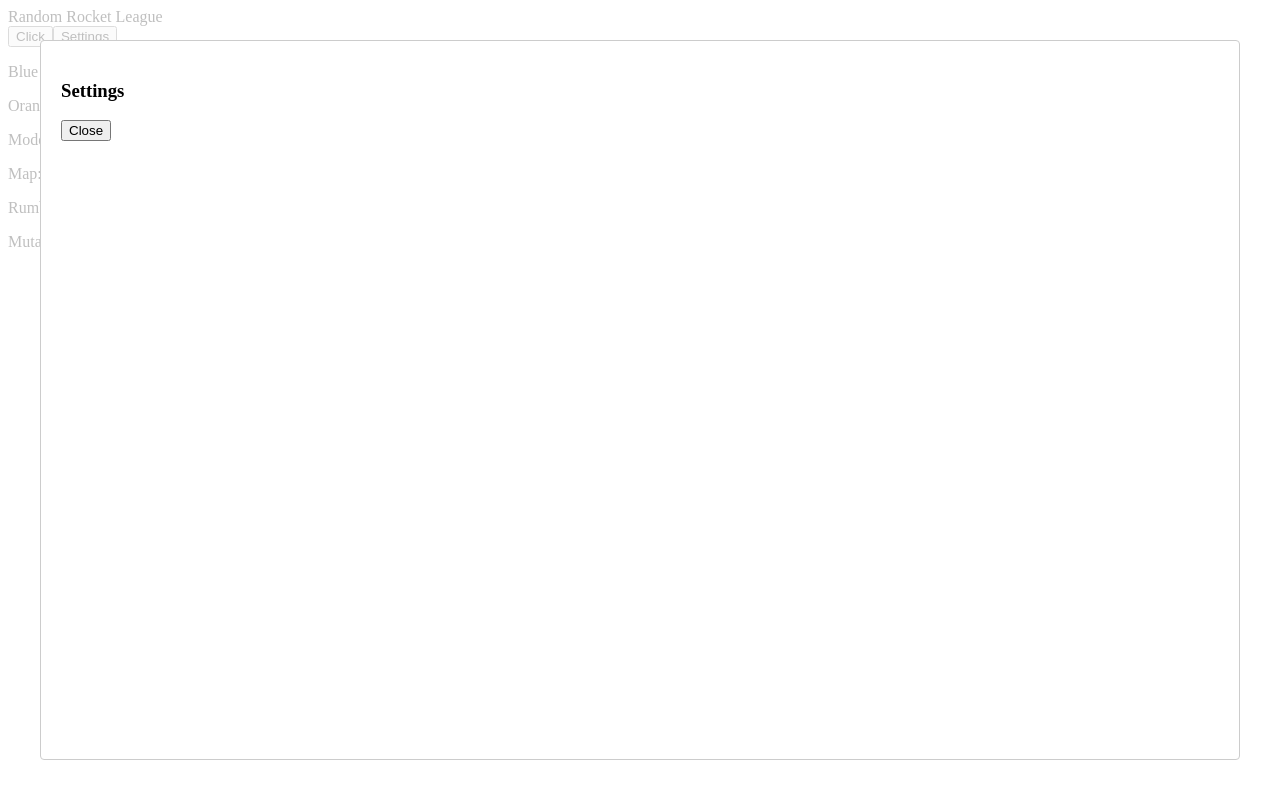
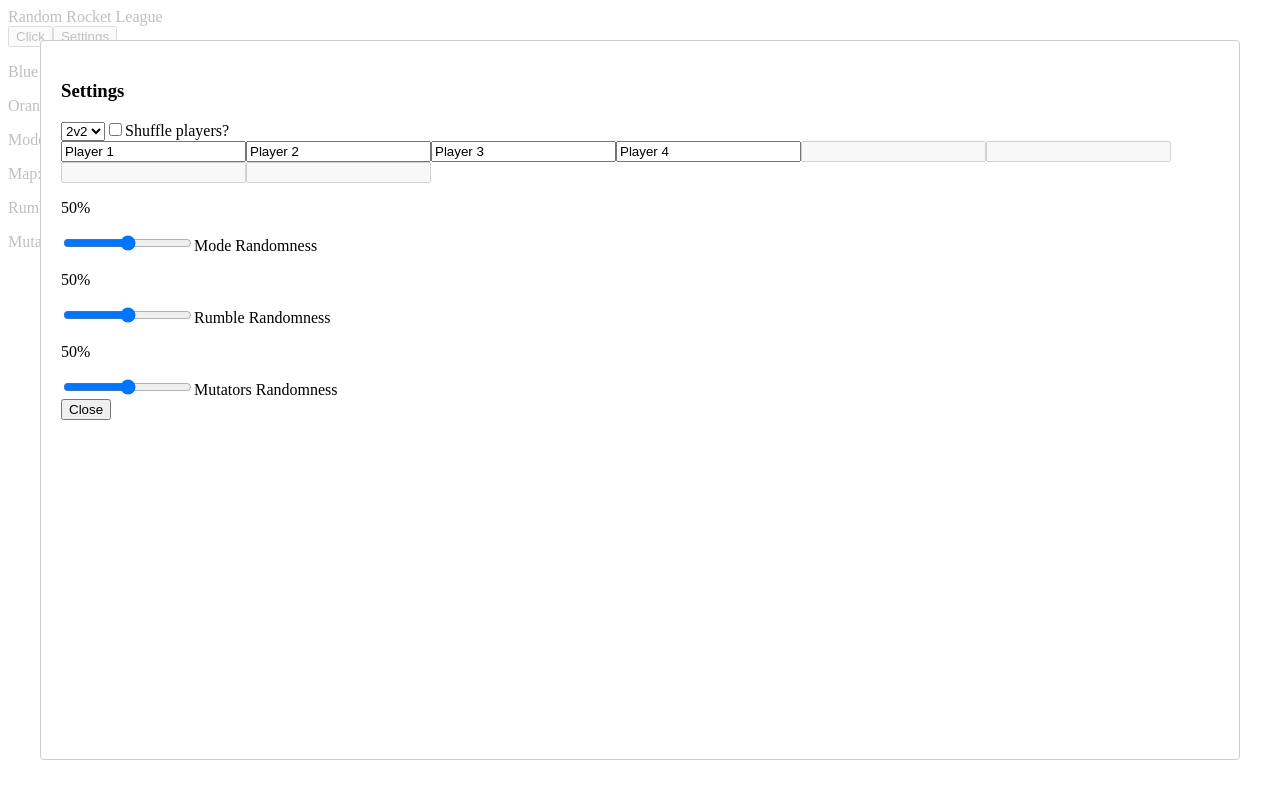
Before and after one commit to mashw/RandomRL-app, a React (Create React App) app: page / in a window 1280 px wide. Both pictures are taken after a click on the button "Settings". Built offline with nearby package versions, Linux system fonts and the light colour scheme.

Commit message:
Added modal and settings

```diff
--- a/src/App.js
+++ b/src/App.js
@@ -1,46 +1,75 @@
 import React, { useReducer, useState } from 'react';
 import BackPanel from './components/back-panel';
-import { defaultMatch, defaultSettings } from './util/defaults.js';
+import { defaultMatch, defaultSettings, defaultValues } from './util/defaults.js';
 import FrontPanel from './components/front-panel';
+import { getClosest } from './util/helper-functions';
 import { matchReducer } from './reducers/match-reducer';
+import { valuesReducer } from './reducers/values-reducer';
 import { settingsReducer } from './reducers/settings-reducer';
 import SettingsModal from './components/modal.js';
 import StateContext from './context/state-context';
 
-
-
 function App() {
-  const [modalState, toggleModal] = useState(false);
-  const [match, matchDispatch] = useReducer(matchReducer, defaultMatch);
-  const [settings, settingsDispatch] = useReducer(settingsReducer, defaultSettings);
+	const [ modalState, toggleModal ] = useState(false);
+	const [ match, matchDispatch ] = useReducer(matchReducer, defaultMatch);
+	const [ settings, settingsDispatch ] = useReducer(settingsReducer, defaultSettings);
+	const [ values, valuesDispatch ] = useReducer(valuesReducer, defaultValues);
 
 	const generateMatch = () => {
 		new Promise((resolve, reject) => {
-      resolve(matchDispatch({ type: 'GENERATE_MATCH' }));
+			resolve(matchDispatch({ type: 'GENERATE_MATCH', values }));
 		})
 			.then(() => {
-       matchDispatch({ type: 'GENERATE_MAP' })
-      }
-    )
+				matchDispatch({ type: 'GENERATE_MAP' });
+			})
 			.then(() => {
-      matchDispatch({ type: 'GENERATE_PLAYERS' })
-     }
-   )
+				const playerCount = settings.teamSize * 2;
+				const playerArray = Object.values(settings.players).slice(0, playerCount);
+				const shuffle = settings.shufflePlayers;
+				matchDispatch({ type: 'GENERATE_TEAMS', playerCount, playerArray, shuffle });
+			})
 			.then(() => {
-       matchDispatch({ type: 'GENERATE_MUTATORS' })
-      }
-    )
-    .then(() => {
-      console.log(match)
-    })
-  }
+				matchDispatch({ type: 'GENERATE_MUTATORS' });
+			});
+	};
+
+	const setTeamSize = (e) => {
+		const teamSize = e.target.value;
+		settingsDispatch({ type: 'SET_TEAM_SIZE', teamSize });
+	};
+
+	const setShufflePlayers = (e) => {
+		const shuffleValue = e.target.checked;
+		settingsDispatch({ type: 'SET_SHUFFLE_PLAYERS', shuffleValue });
+	};
+
+	const setPlayerNames = (e) => {
+		const playerId = e.target.name;
+		const playerName = e.target.value;
+		settingsDispatch({ type: 'SET_PLAYER_NAMES', playerId, playerName });
+	};
+
+	const setValue = (e) => {
+    const name = e.target.name;
+    //Rounds values up or down to closest 10 on sliders for "click" points
+		const value = getClosest(e.target.value);
+		valuesDispatch({ type: 'SET_VALUE', name, value });
+	};
 
 	return (
-    <StateContext.Provider value={ { match } }>
+		<StateContext.Provider value={{ match, settings, values }}>
 			Random Rocket League
-      <FrontPanel generateMatch={generateMatch} modalState={modalState} toggleModal={toggleModal}/>
+			<FrontPanel generateMatch={generateMatch} modalState={modalState} toggleModal={toggleModal} />
 			<BackPanel />
-      <SettingsModal modalState={modalState} toggleModal={toggleModal}/>
+			<SettingsModal
+				modalState={modalState}
+				toggleModal={toggleModal}
+				settings={settings}
+				setValue={setValue}
+				setPlayerNames={setPlayerNames}
+				setShufflePlayers={setShufflePlayers}
+				setTeamSize={setTeamSize}
+			/>
 		</StateContext.Provider>
 	);
 }
--- a/src/components/back-panel.js
+++ b/src/components/back-panel.js
@@ -2,19 +2,18 @@ import React, { useContext } from 'react';
 import StateContext from '../context/state-context';
 import Mutators from './mutators';
 
+const BackPanel = () => {
+	const state = useContext(StateContext);
+	return (
+		<div>
+			<p>Blue Team: {state.match.blueTeam}</p>
+			<p>Orange Team: {state.match.orangeTeam} </p>
+			<p>Mode: {state.match.mode}</p>
+			<p>Map: {state.match.map}</p>
+			<p>Rumble: {state.match.rumble}</p>
+			{state.match.mutatorSetting === false ? <p>Mutators: Off</p> : <Mutators />}
+		</div>
+	);
+};
 
-const BackPanel = () => {
-  const state = useContext(StateContext);
-  return (
-        <div>
-            <p>Blue Team: { state.match.team1 }</p>
-            <p>Orange Team: { state.match.team2 } </p>
-            <p>Mode: { state.match.mode }</p>
-            <p>Map: { state.match.map }</p>
-            <p>Rumble: { state.match.rumble }</p>
-            { state.match.mutatorSetting === false ? <p>Mutators: Off</p> : <Mutators/> }
-        </div>
-    )
-}
-
-export {BackPanel as default};
+export { BackPanel as default };
--- a/src/components/front-panel.js
+++ b/src/components/front-panel.js
@@ -1,9 +1,6 @@
-import React, { useContext } from 'react';
-
-import StateContext from '../context/state-context';
+import React from 'react';
 
 const FrontPanel = (props) => {
-  const state = useContext(StateContext);
   return (
       <div>
         <button onClick={() => props.generateMatch()}>Click</button>
--- a/src/components/modal.js
+++ b/src/components/modal.js
@@ -1,7 +1,11 @@
-import React from 'react';
+import React, {useContext} from 'react';
 import Modal from 'react-modal';
+import StateContext from '../context/state-context';
+import { sliderTooltips } from '../util/helper-functions';
 
 const SettingsModal = (props) => {
+  const teamSize = props.settings.teamSize;
+  const state = useContext(StateContext);
   return (
     <Modal
       isOpen={!!props.modalState} //'!!' Converts to true boolean values
@@ -10,6 +14,52 @@ const SettingsModal = (props) => {
       shouldCloseOnEsc={true}
     >
       <h3>Settings</h3>
+
+      {/* Team Size Dropdown */}
+      <select value={state.settings.teamSize} name="teams" onChange={(e) => props.setTeamSize(e)}>
+        <option value={1}>1v1</option>
+        <option value={2}>2v2</option>
+        <option value={3}>3v3</option>
+        <option value={4}>4v4</option>
+      </select>
+
+      {/* Shuffle Players Checkbox */}
+      <input type="checkbox" name="shufflePlayers" onChange={(e) => props.setShufflePlayers(e)} checked={state.settings.shufflePlayers}/>Shuffle players?
+
+
+      {/* Player Name Inputs */}
+      <div>
+        <input type="text" maxLength="15" name="player1" value={state.settings.players.player1} onChange={ (e) => props.setPlayerNames(e) }/>
+        <input type="text" maxLength="15" name="player2" value={state.settings.players.player2} onChange={ (e) => props.setPlayerNames(e) } />
+        {teamSize > 1 ? <input type="text" maxLength="15" name="player3" value={state.settings.players.player3} onChange={ (e) => props.setPlayerNames(e) }/> : <input type="text" name="player3" disabled />}
+        {teamSize > 1 ? <input type="text" maxLength="15" name="player4" value={state.settings.players.player4} onChange={ (e) => props.setPlayerNames(e) }/> : <input type="text" name="player4" disabled/>}
+        {teamSize > 2 ? <input type="text" maxLength="15" name="player5" value={state.settings.players.player5} onChange={ (e) => props.setPlayerNames(e) }/> : <input type="text" name="player5" disabled/>}
+        {teamSize > 2 ? <input type="text" maxLength="15" name="player6" value={state.settings.players.player6} onChange={ (e) => props.setPlayerNames(e) }/> : <input type="text" name="player6" disabled/>}
+        {teamSize > 3 ? <input type="text" maxLength="15" name="player7" value={state.settings.players.player7} onChange={ (e) => props.setPlayerNames(e) }/> : <input type="text" name="player7" disabled/>}
+        {teamSize > 3 ? <input type="text" maxLength="15" name="player8" value={state.settings.players.player8} onChange={ (e) => props.setPlayerNames(e) }/> : <input type="text" name="player8" disabled/>}
+      </div>
+
+      {/* Randomness Range Inputs */}
+      <div>
+        <div>
+          <p>{sliderTooltips(state.values.modeValue)}</p>
+          {/* Value * 100 for range slider to update value correctly as / 100 in match reducer */}
+          <input type="range" min="0" max="100" value={state.values.modeValue * 100} name="modeValue" onChange={ (e) => props.setValue(e) }/>
+          <label for="modeValue">Mode Randomness</label>
+        </div>
+        <div>
+          <p>{sliderTooltips(state.values.rumbleValue)}</p>
+          <input type="range" min="0" max="100" value={state.values.rumbleValue * 100} name="rumbleValue" onChange={ (e) => props.setValue(e) }/>
+          <label for="rumbleValue">Rumble Randomness</label>
+        </div>
+        <div>
+          <p>{sliderTooltips(state.values.mutatorValue)}</p>
+          <input type="range" min="0" max="100" value={state.values.mutatorValue * 100} name="mutatorValue" onChange={ (e) => props.setValue(e) }/>
+          <label for="mutatorValue">Mutators Randomness</label>
+        </div>
+      </div>
+
+
       <button onClick={() => props.toggleModal(false)}>Close</button>
     </Modal>
   )
--- a/src/reducers/match-reducer.js
+++ b/src/reducers/match-reducer.js
@@ -1,14 +1,14 @@
 import { arrays } from '../util/arrays';
-import { getRandom } from '../util/helper-functions';
+import { shuffleArray, getRandom, getTeamString } from '../util/helper-functions';
 
 export const matchReducer = (match, action) => {
+  console.log(action.values);
   switch(action.type) {
     case 'GENERATE_MATCH': {
-      console.log(action.players)
       return {
-        mode: (Math.random() <= 0.5) ? "Soccar" : getRandom(arrays.mode),
-        rumble: (Math.random() <= 0.6) ? "Off" : getRandom(arrays.rumble),
-        mutatorSetting: (Math.random() <= 0.5) ? false : true
+        mode: (Math.random() >= action.values.modeValue) ? "Soccar" : getRandom(arrays.mode),
+        rumble: (Math.random() >= action.values.rumbleValue) ? "Off" : getRandom(arrays.rumble),
+        mutatorSetting: (Math.random() >= action.values.mutatorValue) ? false : true
       }
     }
     case 'GENERATE_MAP': {
@@ -23,29 +23,41 @@ export const matchReducer = (match, action) => {
         })(match.mode)
       }
     }
+    case 'GENERATE_TEAMS': {
+      const playerCount = action.playerCount;
+      const playerArray = action.playerArray;
+      const shuffle = action.shuffle;
+      const shuffledPlayerArray = shuffleArray(playerArray);
+
+      return {
+      ...match,
+      blueTeam: (shuffle ? getTeamString(shuffledPlayerArray.slice(0, playerCount / 2)) : getTeamString(playerArray.slice(0, playerCount / 2))),
+      orangeTeam: (shuffle ? getTeamString(shuffledPlayerArray.slice(playerCount / 2, playerCount)) : getTeamString(playerArray.slice(playerCount / 2, playerCount))),
+      }
+    }
     case 'GENERATE_MUTATORS': {
       return {
         ...match,
-        series: (Math.random() <= 0.9) ? "1" : getRandom(arrays.series),
-        maxScore: (Math.random() <= 0.8) ? "Unlimited" : getRandom(arrays.maxScore),
-        overtime: (Math.random() <= 0.6) ? "Unlimited" : getRandom(arrays.overtime),
-        gameSpeed: (Math.random() <= 0.6) ? "Default" : getRandom(arrays.gameSpeed),
-        ballSpeed: (Math.random() <= 0.6) ? "Default" : getRandom(arrays.ballSpeed),
+        series: (Math.random() >= 0.05) ? "1" : getRandom(arrays.series),
+        maxScore: (Math.random() >= 0.5) ? "Unlimited" : getRandom(arrays.maxScore),
+        overtime: (Math.random() >= 0.5) ? "Unlimited" : getRandom(arrays.overtime),
+        gameSpeed: (Math.random() >= 0.5) ? "Default" : getRandom(arrays.gameSpeed),
+        ballSpeed: (Math.random() >= 0.5) ? "Default" : getRandom(arrays.ballSpeed),
         ballType:  ((mode) => {
           switch(mode) {
            case 'Hockey': return 'Puck';
            case 'Dropshot': return 'Default';
-           default: return (Math.random() <= 0.6) ? "Default" : getRandom(arrays.ballType);
+           default: return (Math.random() >= 0.5) ? "Default" : getRandom(arrays.ballType);
           }})(match.mode),
-        ballPhysics: (Math.random() <= 0.6) ? "Default" : getRandom(arrays.ballPhysics),
-        ballSize: (Math.random() <= 0.6) ? "Default" : getRandom(arrays.ballSize),
-        ballBounciness: (Math.random() <= 0.6) ? "Default" : getRandom(arrays.ballBounciness),
-        boostAmount: (Math.random() <= 0.6) ? "Default" : getRandom(arrays.boostAmount),
-        boostStrength: (Math.random() <= 0.6) ? "Default" : getRandom(arrays.boostStrength),
-        gravity: (Math.random() <= 0.6) ? "Default" : getRandom(arrays.gravity),
-        demolition: (Math.random() <= 0.6) ? "Default" : getRandom(arrays.demolition),
-        respawnTime: (Math.random() <= 0.6) ? "Default" : getRandom(arrays.respawnTime),
-        length: (Math.random() <= 0.8) ? "5" : getRandom(arrays.length)
+        ballPhysics: (Math.random() >= 0.5) ? "Default" : getRandom(arrays.ballPhysics),
+        ballSize: (Math.random() >= 0.5) ? "Default" : getRandom(arrays.ballSize),
+        ballBounciness: (Math.random() >= 0.5) ? "Default" : getRandom(arrays.ballBounciness),
+        boostAmount: (Math.random() >= 0.5) ? "Default" : getRandom(arrays.boostAmount),
+        boostStrength: (Math.random() >= 0.5) ? "Default" : getRandom(arrays.boostStrength),
+        gravity: (Math.random() >= 0.5) ? "Default" : getRandom(arrays.gravity),
+        demolition: (Math.random() >= 0.5) ? "Default" : getRandom(arrays.demolition),
+        respawnTime: (Math.random() >= 0.5) ? "Default" : getRandom(arrays.respawnTime),
+        length: (Math.random() >= 0.9) ? "5" : getRandom(arrays.length)
       }
     }
     default:
--- a/src/reducers/settings-reducer.js
+++ b/src/reducers/settings-reducer.js
@@ -1,13 +1,27 @@
-import { getRandom } from '../util/helper-functions';
-
 export const settingsReducer = (settings, action) => {
-  switch(action.type) {
-    case 'SET_PLAYERS': {
+	switch (action.type) {
+		case 'SET_TEAM_SIZE': {
 			return {
 				...settings,
-        player1: 'TEST'
+				teamSize: action.teamSize
+			};
 		}
+		case 'SET_SHUFFLE_PLAYERS': {
+			return {
+				...settings,
+				shufflePlayers: action.shuffleValue
+			};
 		}
-    default: return settings
+		case 'SET_PLAYER_NAMES': {
+			return {
+				...settings,
+				players: {
+					...settings.players,
+					[action.playerId]: action.playerName
 				}
+			};
 		}
+		default:
+			return settings;
+	}
+};
--- /dev/null
+++ b/src/reducers/values-reducer.js
@@ -0,0 +1,13 @@
+export const valuesReducer = (values, action) => {
+	switch (action.type) {
+		case 'SET_VALUE': {
+            console.log(values);
+            return {
+                ...values,
+                [action.name]: (action.value / 100)
+			};
+        }
+		default:
+			return values;
+	}
+};
--- a/src/util/defaults.js
+++ b/src/util/defaults.js
@@ -1,13 +1,12 @@
 export const defaultMatch = {
-    teams: "2v2",
-    blueTeam: "Player 1 & Player 2",
-    orangeTeam: "Player 3 & Player 4",
+    blueTeam: "Player 1 + Player 2",
+    orangeTeam: "Player 3 + Player 4",
     mode: "Soccar",
     map: "Beckwith Park",
     rumble: "Off",
     mutatorSetting: false,
     mutators: false
-}
+};
 
 export const defaultMutators = {
     matchLength: 5,
@@ -25,11 +24,36 @@ export const defaultMutators = {
     gravity: "Default",
     demolition: "Default",
     respawnTime: "3 Second"
-}
+};
 
 export const defaultSettings = {
-  player1: 'Si',
-  player2: 'Ross',
-  player3: 'Mash',
-  player4: 'Stacey'
-}
+  players: {
+    player1: 'Player 1',
+    player2: 'Player 2',
+    player3: 'Player 3',
+    player4: 'Player 4',
+    player5: 'Player 5',
+    player6: 'Player 6',
+    player7: 'Player 7',
+    player8: 'Player 8'
+  },
+  teamSize: 2,
+  shufflePlayers: false,
+};
+
+// export const defaultPlayers = {
+//   player1: 'Player 1',
+//   player2: 'Player 2',
+//   player3: 'Player 3',
+//   player4: 'Player 4',
+//   player5: 'Player 5',
+//   player6: 'Player 6',
+//   player7: 'Player 7',
+//   player8: 'Player 8'
+// }
+
+export const defaultValues = {
+  modeValue: 0.5,
+  rumbleValue: 0.5,
+  mutatorValue: 0.5
+};
--- a/src/util/helper-functions.js
+++ b/src/util/helper-functions.js
@@ -1,5 +1,5 @@
 // not my code, source: http://www.robweir.com/blog/2010/02/microsoft-random-browser-ballot.html
-const shuffleArray = arr => arr
+export const shuffleArray = arr => arr
 .map(a => [Math.random(), a])
 .sort((a, b) => a[0] - b[0])
 .map(a => a[1]);
@@ -10,3 +10,22 @@ export const getRandom = (array) => {
     const randomIndex = Math.floor(Math.random() * length);
     return array[randomIndex];
   };
+
+export const getTeamString = (array) => {
+  //array in argument is not really an array...for some reason so needs this to convert it
+  const convertedArray = Array.prototype.slice.call(array);
+  return convertedArray.join(' + ');
+};
+
+export const getClosest = (value) => {
+  console.log((Math.round(value / 10) * 10));
+  return (Math.round(value / 10) * 10);
+};
+
+export const sliderTooltips = (value) => {
+  switch(value) {
+    case 0: return 'Off';
+    case 1: return 'Always On';
+    default: return `${value * 100}%`;
+  }
+}
```
Also changed, not shown: src/reducers/players-reducer.js (added, +12 -0 lines). Lines whose indentation alone changed are shown as unchanged.
